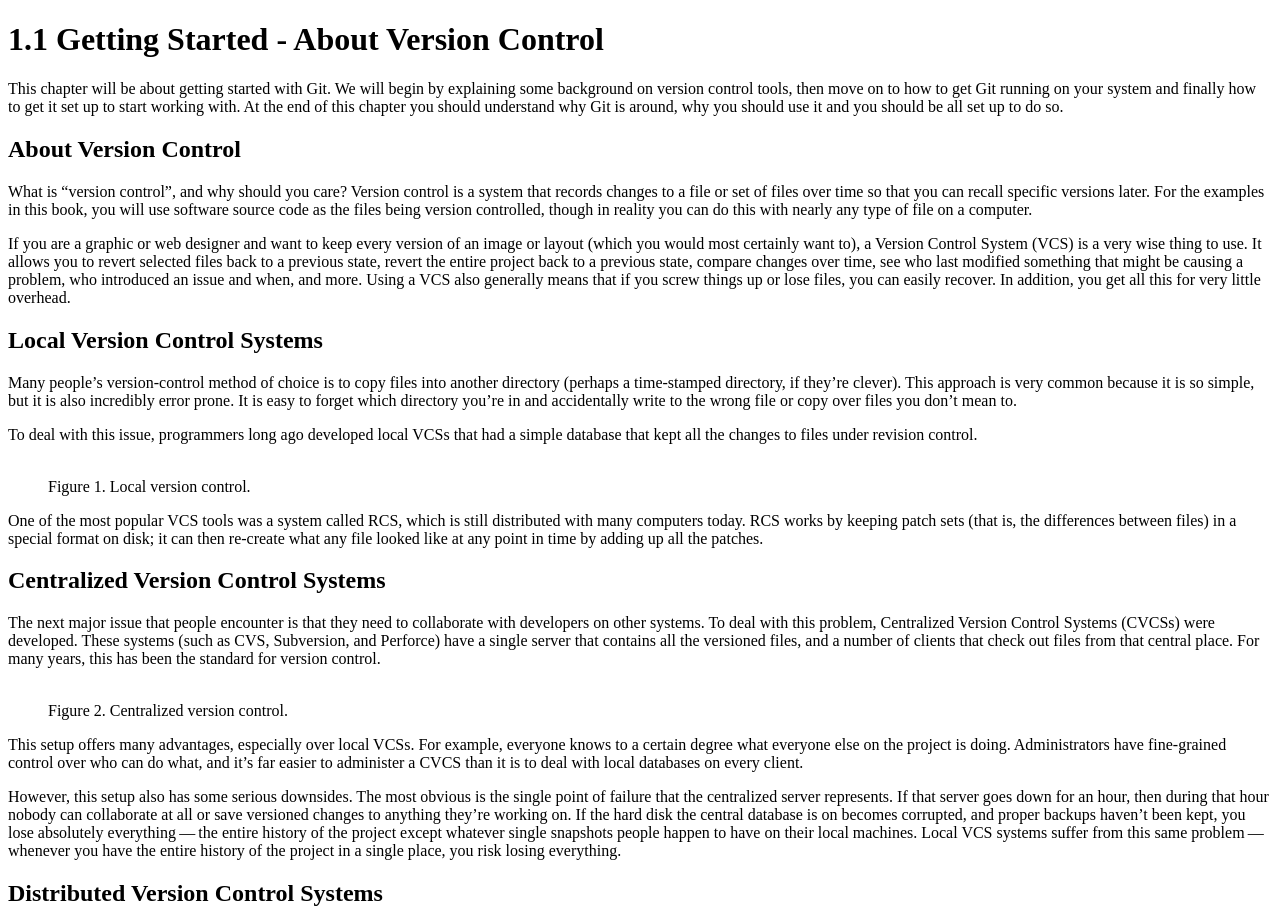
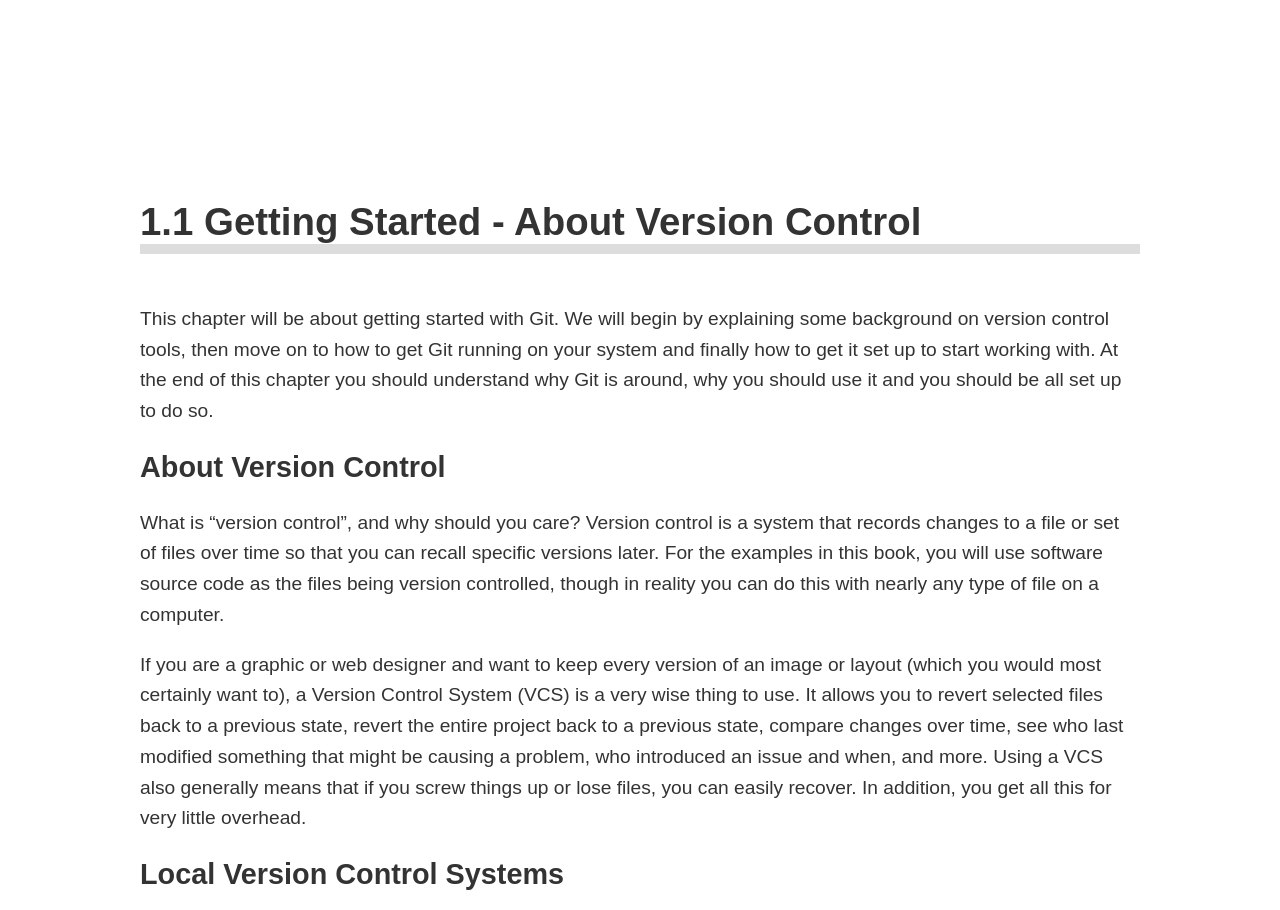
Before and after one commit to pepelevamp/git-talk-demo, a plain HTML site: page index.html in a window 1280 px wide. Shown: the top 910 px of the page. Drawn offline with Linux system fonts and the light colour scheme.

Commit message:
Add styling

```diff
--- a/index.html
+++ b/index.html
@@ -2,6 +2,38 @@
 <html>
 <head>
     <title>Untitled document</title>
+    <style type="text/css">
+        body {
+            margin: 0;
+            font-family: sans-serif;
+            font-size: 120%;
+            color: #333;
+        }
+
+        main {
+            margin: 200px auto;
+            width: 100%;
+            max-width: 1000px;
+        }
+
+        p {
+            line-height: 160%;
+        }
+
+        h1 {
+            border-bottom: 10px solid #DDD;
+            margin-bottom: 50px;
+        }
+
+        figure {
+            margin: 100px 0;
+        }
+
+        figcaption {
+            color: #666;
+        }
+
+    </style>
 </head>
 <body>
     <main>
```
